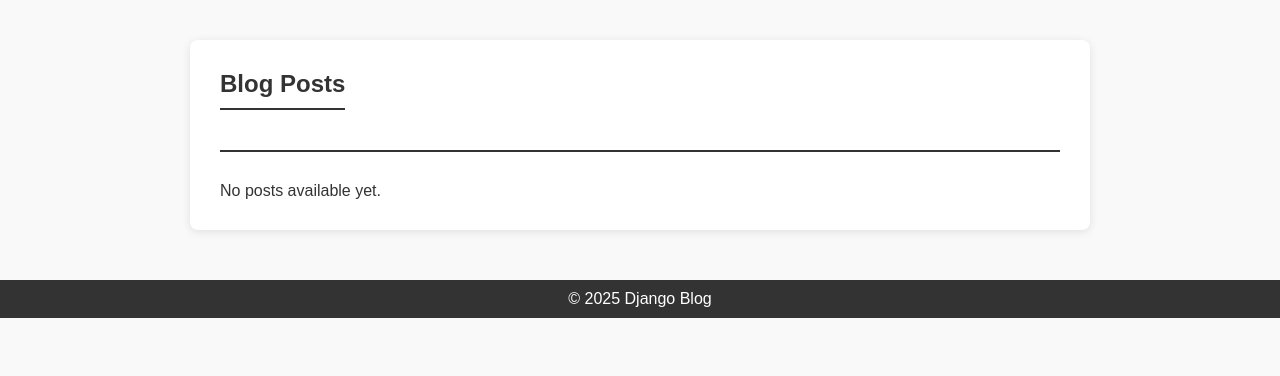
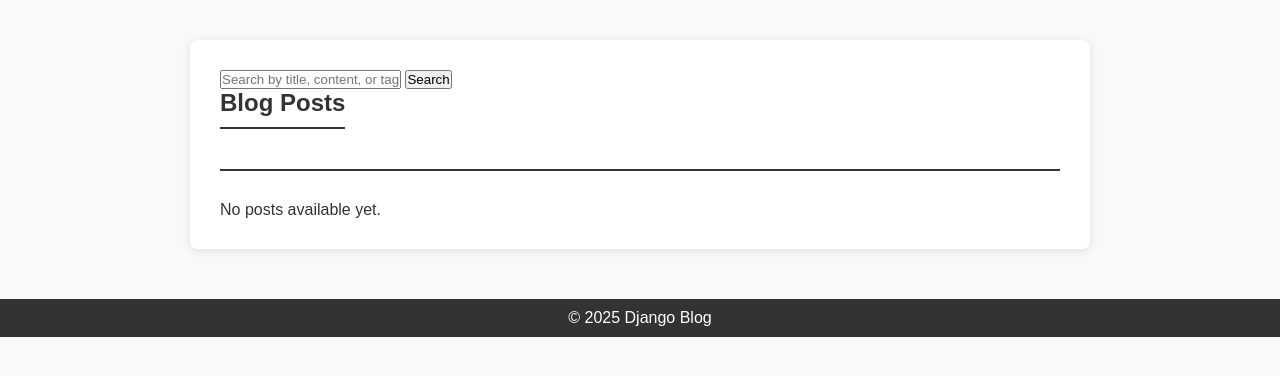
Before and after one commit to Stan1-0/Alx_DjangoLearnLab, a Django app: page /blog/posts/ in a window 1280 px wide. Shown: the part 54-430 px from the top of the page. Run offline with Django 5.2, Linux system fonts and the light colour scheme; data that the repository does not hold is empty.

Commit message:
added search functionality

```diff
--- a/django_blog/blog/templates/blog/posts.html
+++ b/django_blog/blog/templates/blog/posts.html
@@ -5,12 +5,18 @@
 
 {% block content %}
 <div class="posts-container">
+    <form action="{% url 'search' %}" method="get">
+        <input type="text" name="q" placeholder="Search by title, content, or tags...">
+        <button type="submit">Search</button>
+    </form>
     <div class="posts-header">
         <h2>Blog Posts</h2>
         {% if user.is_authenticated %}
             <a href="{% url 'post-create' %}" class="btn-link">Create New Post</a>
         {% endif %}
     </div>
+
+
 
     {% if posts %}
         <div class="posts-list">
--- a/django_blog/blog/urls.py
+++ b/django_blog/blog/urls.py
@@ -15,4 +15,5 @@ urlpatterns = [
     path('login/', views.login_view, name='login'),
     path('logout/', views.logout_view, name='logout'),
     path('profile/', views.profile, name='profile'),
+    path('search/', views.search, name='search'),
 ]
--- a/django_blog/blog/views.py
+++ b/django_blog/blog/views.py
@@ -8,6 +8,7 @@ from django.views.generic import ListView, DetailView, CreateView, UpdateView, D
 from django.urls import reverse_lazy
 from .forms import RegistrationForm, PostForm, CommentForm
 from .models import Post, Comment
+from django.db.models import Q
 
 # Create your views here.
 def register(request):
@@ -295,3 +296,22 @@ def profile(request):
         'user_posts': user_posts,
     }
     return render(request, "blog/profile.html", context)
+
+def search(request):
+    if request.method == 'GET':
+        query = request.GET.get('q')
+        if not query:
+            return redirect('posts')
+
+        posts = Post.objects.filter(
+            Q(title__icontains=query) |
+            Q(content__icontains=query) |
+            Q(tags__name__iexact=query)
+        ).distinct()
+
+        context = {
+            'query': query,
+            'posts': posts
+        }
+        return render(request, 'blog/search_results.html', context)
+    return redirect('posts')
```
Also changed, not shown: django_blog/blog/templates/blog/search_results.html (added, +21 -0 lines).
